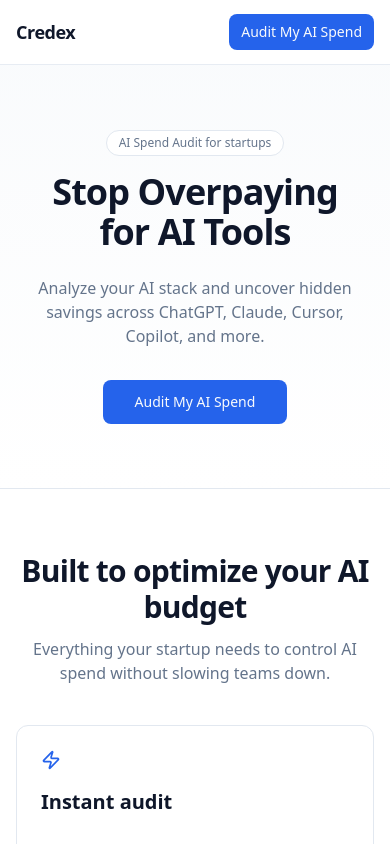
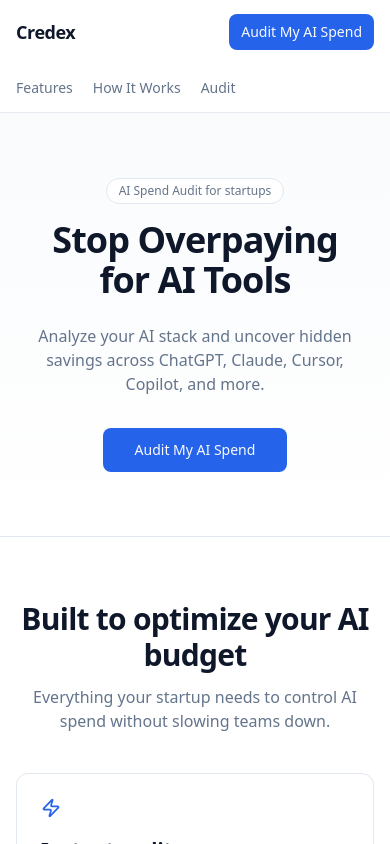
Before and after one commit to BudatiGayathri30/credex-ai-spend-audit, a Next.js app: page / in a window 390 px wide. Shown: the top 844 px of the page. Built offline with nearby package versions, Linux system fonts and the light colour scheme.

Commit message:
feat: add smooth-scroll navigation and responsive anchor links

```diff
--- a/app/globals.css
+++ b/app/globals.css
@@ -16,6 +16,11 @@
   --ring: 221.2 83.2% 53.3%;
 }
 
+html {
+  scroll-behavior: smooth;
+  scroll-padding-top: 5.5rem;
+}
+
 body {
   @apply bg-background text-foreground antialiased;
 }
--- a/components/layout/footer.tsx
+++ b/components/layout/footer.tsx
@@ -1,9 +1,9 @@
 import Link from "next/link";
 
 const footerLinks = [
-  { label: "Benefits", href: "#benefits" },
+  { label: "Features", href: "#features" },
   { label: "How It Works", href: "#how-it-works" },
-  { label: "Audit Form", href: "#audit-form" }
+  { label: "Audit", href: "#audit" }
 ];
 
 const socialLinks = [
--- a/components/layout/navbar.tsx
+++ b/components/layout/navbar.tsx
@@ -2,8 +2,9 @@ import Link from "next/link";
 import { Button } from "@/components/ui/button";
 
 const navLinks = [
-  { label: "Benefits", href: "#benefits" },
-  { label: "Audit Form", href: "#audit-form" }
+  { label: "Features", href: "#features" },
+  { label: "How It Works", href: "#how-it-works" },
+  { label: "Audit", href: "#audit" }
 ];
 
 export function Navbar() {
@@ -16,16 +17,33 @@ export function Navbar() {
 
         <nav className="hidden items-center gap-6 md:flex">
           {navLinks.map((link) => (
-            <a key={link.href} href={link.href} className="text-sm text-muted-foreground transition-colors hover:text-foreground">
+            <a
+              key={link.href}
+              href={link.href}
+              className="relative text-sm text-muted-foreground transition-colors hover:text-foreground focus-visible:outline-none focus-visible:text-foreground active:text-foreground"
+            >
               {link.label}
+              <span className="absolute -bottom-1 left-0 h-0.5 w-0 bg-primary transition-all duration-200 hover:w-full" />
             </a>
           ))}
         </nav>
 
         <Button asChild size="sm">
-          <a href="#audit-form">Audit My AI Spend</a>
+          <a href="#audit">Audit My AI Spend</a>
         </Button>
       </div>
+
+      <nav className="container flex h-12 items-center gap-5 overflow-x-auto whitespace-nowrap md:hidden">
+        {navLinks.map((link) => (
+          <a
+            key={link.href}
+            href={link.href}
+            className="text-sm font-medium text-muted-foreground transition-colors hover:text-foreground focus-visible:outline-none focus-visible:text-foreground active:text-foreground"
+          >
+            {link.label}
+          </a>
+        ))}
+      </nav>
     </header>
   );
 }
--- a/components/sections/audit-form-section.tsx
+++ b/components/sections/audit-form-section.tsx
@@ -2,7 +2,7 @@ import { AuditForm } from "@/components/forms/audit-form";
 
 export function AuditFormSection() {
   return (
-    <section id="audit-form" className="border-t border-border bg-muted/30 py-16 md:py-24">
+    <section id="audit" className="border-t border-border bg-muted/30 py-16 md:py-24">
       <div className="container">
         <div className="mx-auto mb-8 max-w-2xl text-center">
           <h2 className="text-3xl font-semibold tracking-tight md:text-4xl">See where your AI budget can improve</h2>
--- a/components/sections/benefits.tsx
+++ b/components/sections/benefits.tsx
@@ -26,7 +26,7 @@ const benefits = [
 
 export function BenefitsSection() {
   return (
-    <section id="benefits" className="container py-16 md:py-24">
+    <section id="features" className="container py-16 md:py-24">
       <div className="mx-auto max-w-2xl text-center">
         <h2 className="text-3xl font-semibold tracking-tight md:text-4xl">Built to optimize your AI budget</h2>
         <p className="mt-3 text-muted-foreground">Everything your startup needs to control AI spend without slowing teams down.</p>
```
